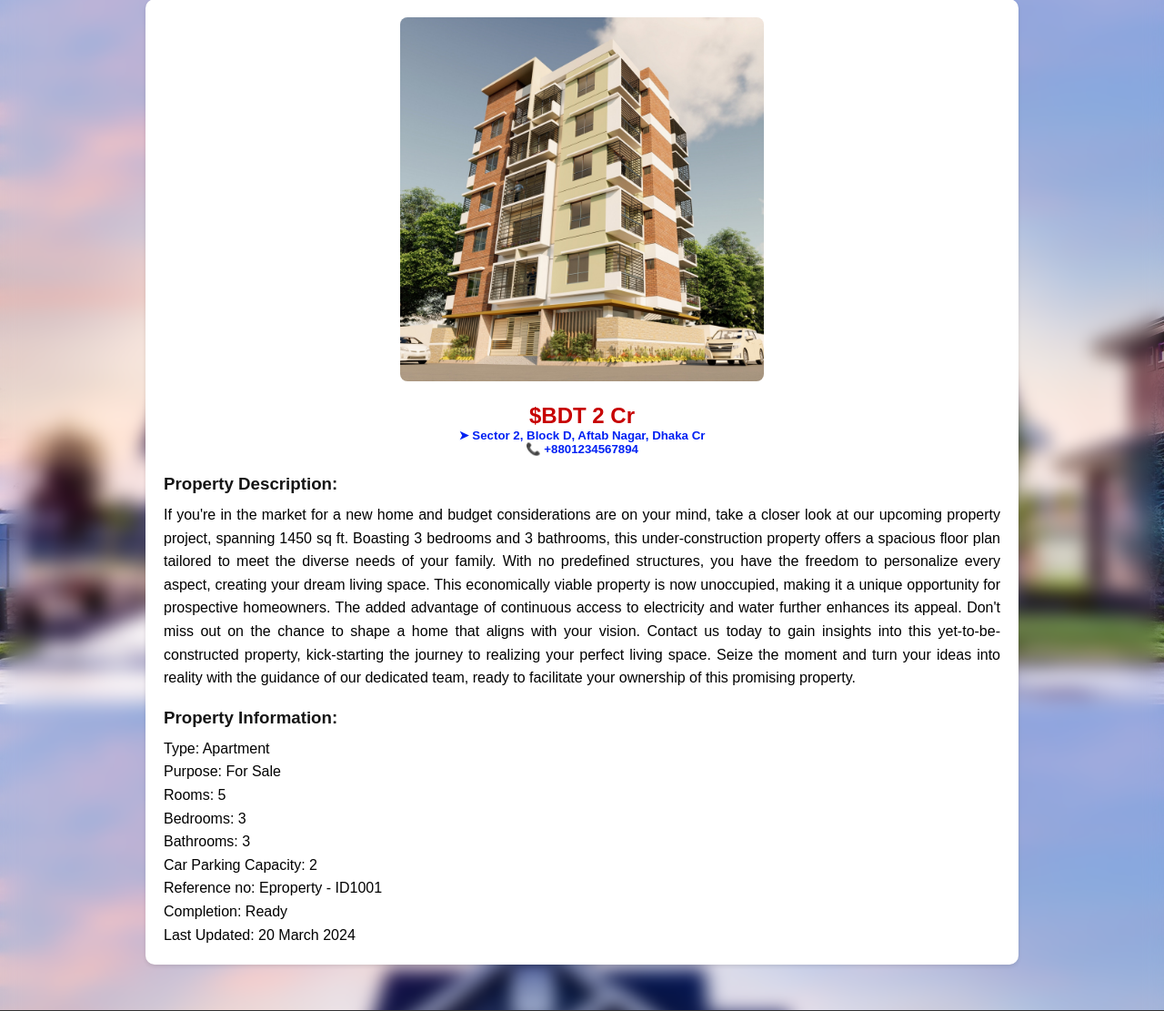
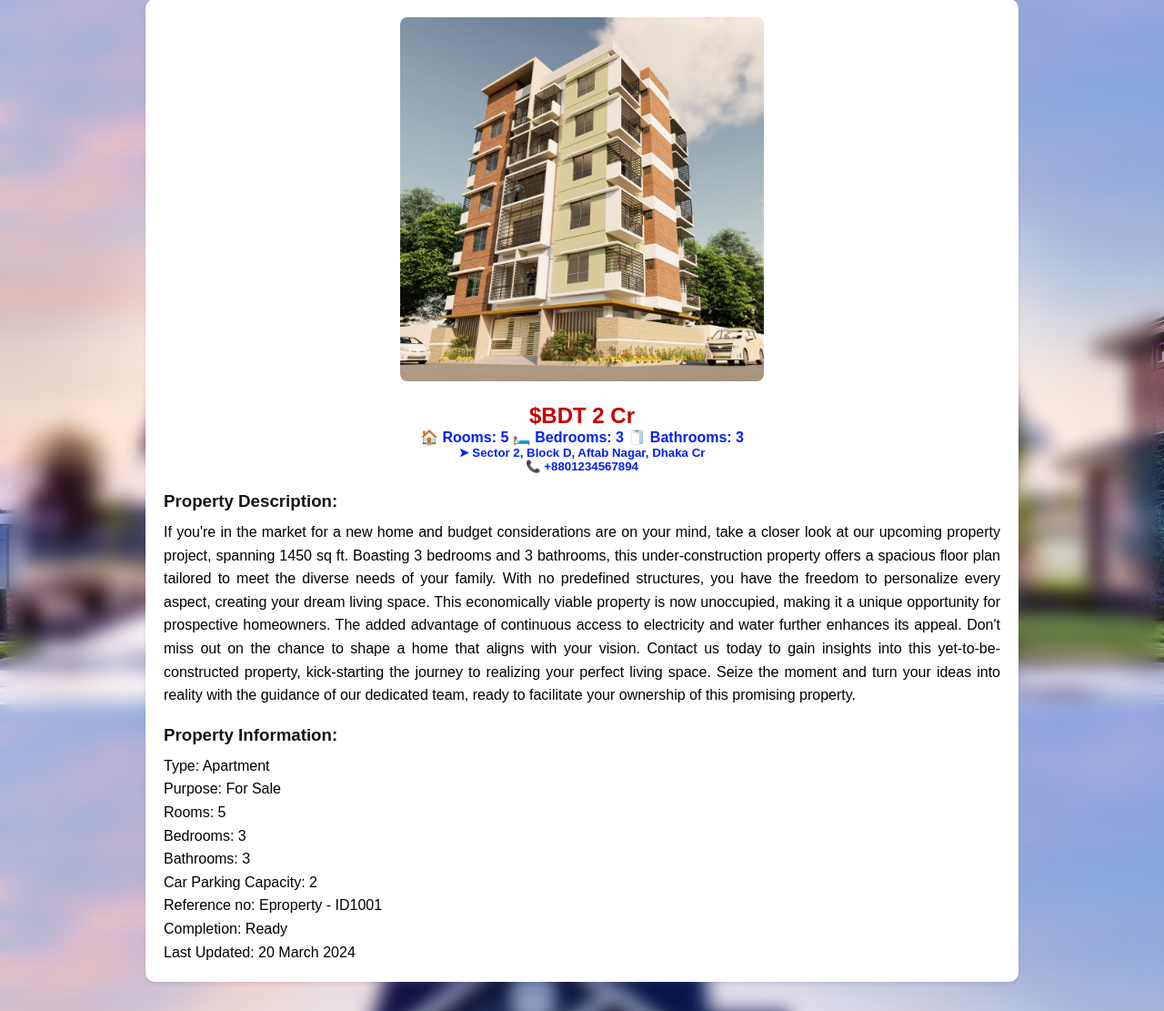
Before and after one commit to InjamulHaque1/SmartPredictor, a Django app: page /detailBody/1001/ in a window 1280 px wide. Shown: the part 79-1190 px from the top of the page at 91% size. Run offline with Django 5.2, Linux system fonts and the light colour scheme; data comes from the database, SQL or seed files in the repository; both versions use the stored data as it was after the commit; data that the repository does not hold is empty; some web fonts are replaced.

Commit message:
fixed building model

```diff
--- a/project/myapp/models.py
+++ b/project/myapp/models.py
@@ -42,6 +42,10 @@ class House(models.Model):
     title = models.CharField(max_length=200)
     image = models.ImageField(upload_to="house_imgs", null=True)
     productCategory = models.ForeignKey(Category, on_delete=models.CASCADE,null=True)
+    rooms = models.PositiveBigIntegerField(default=0)
+    bedroom = models.PositiveBigIntegerField(default=0)
+    bathroom = models.PositiveBigIntegerField(default=0)
+    carPark = models.PositiveBigIntegerField(default=0)
     area = models.CharField(max_length=200,null=True)
     address = models.CharField(max_length=200,null=True)
     detail = models.TextField()
--- a/project/myapp/templates/detailBody.html
+++ b/project/myapp/templates/detailBody.html
@@ -14,6 +14,9 @@
             <div class="product-header">
                 <img class="imageMod" src="{{ house.image.url }}" alt="{{ house.title }}" />
                 <h2 class="accent-medium">$BDT {{ house.price }} Cr</h2>
+                <span class="accent-primary"> <b>🏠 Rooms: {{ house.rooms }}</b> </span>
+                <span class="accent-primary"> <b>🛏️ Bedrooms: {{ house.bedroom }}</b> </span>
+                <span class="accent-primary"> <b>🧻 Bathrooms: {{ house.bathroom }}</b> </span>
                 <h5 class="accent-primary">➤ {{ house.address }} Cr</h5>
                 <h5 class="accent-primary">📞 {{ house.contact }}</h5>
             </div>
```
Also changed, not shown: project/db.sqlite3, project/myapp/migrations/0008_house_bathroom_house_bedroom_house_rooms_and_more.py (added), project/myapp/migrations/0009_rename_bathroom_house_bathroom_and_more.py (added).
